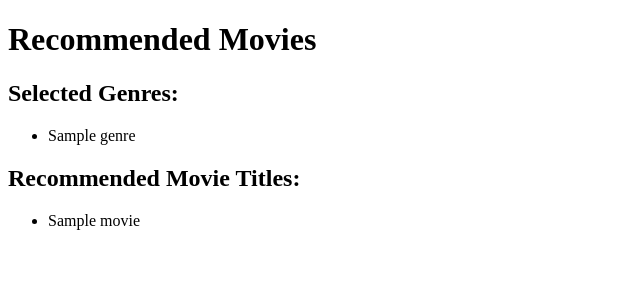
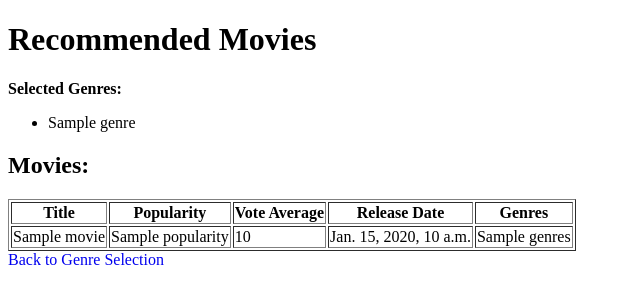
Before and after one commit to ThaiTrendTrack/ThaiTrendTrack-Backend2, a Django app: template thaitrendtrack/recommendations/templates/recommendation.html in a window 1280 px wide. Shown: the top 304 px of the page, without its empty margins (0-640 px from the left). Run offline with Django 5.2, Linux system fonts and the light colour scheme; the template is opened without the code that fills it: most values are stand-ins (such as "Sample title", 1, 10 or a date in 2020).

Commit message:
Back-end commit update can recommend

```diff
--- a/thaitrendtrack/recommendations/templates/preference.html
+++ b/thaitrendtrack/recommendations/templates/preference.html
@@ -386,7 +386,8 @@
         <p class="sub-text">Discover ThaiCineDramas tailored to your taste</p>
     </div>
 
-    <form id="genre-form" action="/recommend" method="POST">
+    <form id="genre-form" action="/recommend/" method="POST">
+        {% csrf_token %}
         <div class="genres-container">
             <!-- Genres List -->
             <div class="genres-box">
--- a/thaitrendtrack/recommendations/templates/recommendation.html
+++ b/thaitrendtrack/recommendations/templates/recommendation.html
@@ -1,23 +1,45 @@
 <!DOCTYPE html>
-<html>
+<html lang="en">
 <head>
-    <title>Recommendations</title>
+    <meta charset="UTF-8">
+    <meta name="viewport" content="width=device-width, initial-scale=1.0">
+    <title>Recommendations / ThaiTrendTrack</title>
+    <link rel="stylesheet" href="/homepage.css">
 </head>
 <body>
     <h1>Recommended Movies</h1>
 
-    <h2>Selected Genres:</h2>
+    <p><strong>Selected Genres:</strong></p>
     <ul>
         {% for genre in selected_genres %}
-            <li>{{ genre }}</li>
+        <li>{{ genre }}</li>
         {% endfor %}
     </ul>
 
-    <h2>Recommended Movie Titles:</h2>
-    <ul>
-        {% for movie in movies %}
-            <li>{{ movie }}</li>
-        {% endfor %}
-    </ul>
+    <h2>Movies:</h2>
+    <table border="1">
+        <thead>
+            <tr>
+                <th>Title</th>
+                <th>Popularity</th>
+                <th>Vote Average</th>
+                <th>Release Date</th>
+                <th>Genres</th>
+            </tr>
+        </thead>
+        <tbody>
+            {% for movie in movies %}
+            <tr>
+                <td>{{ movie.title }}</td>
+                <td>{{ movie.popularity }}</td>
+                <td>{{ movie.vote_average }}</td>
+                <td>{{ movie.release_date }}</td>
+                <td>{{ movie.genres }}</td>
+            </tr>
+            {% endfor %}
+        </tbody>
+    </table>
+
+    <a href="/">Back to Genre Selection</a>
 </body>
 </html>
```
Also changed, not shown: thaitrendtrack/recommendations/Note.txt (added, +17 -0 lines), thaitrendtrack/recommendations/views.py (+46 -44 lines).
